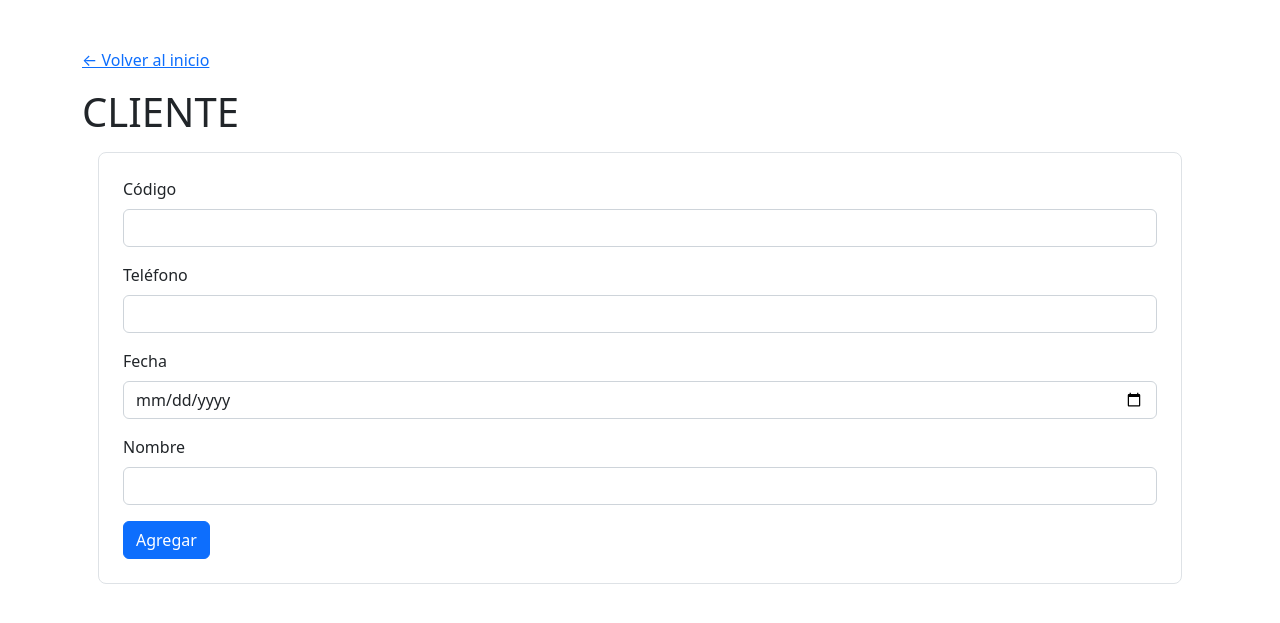
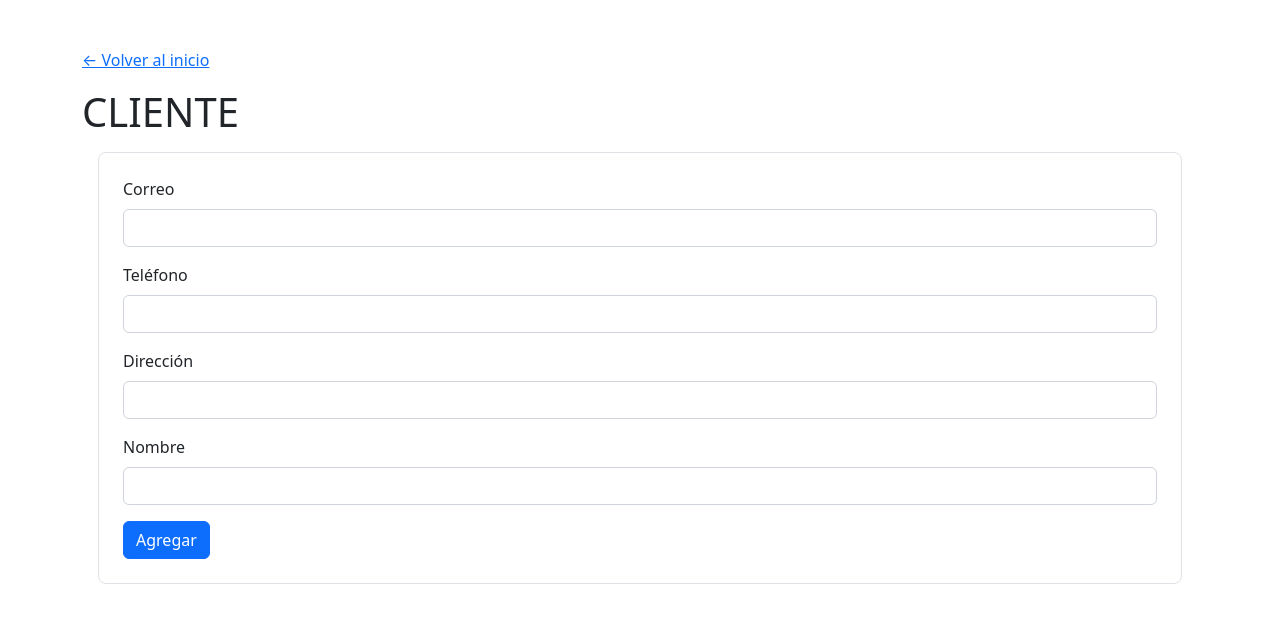
Before and after one commit to TheArchKnight/db-3, a PHP site: page /cliente/cliente.php in a window 1280 px wide. Shown: the top 623 px of the page. Run offline with PHP 8.4, Linux system fonts and the light colour scheme; data that the repository does not hold is empty.

```diff
--- a/pagina-web/cliente/cliente.php
+++ b/pagina-web/cliente/cliente.php
@@ -12,8 +12,8 @@ include "../includes/header.php";
     <form action="cliente_insert.php" method="post" class="form-group">
 
         <div class="mb-3">
-            <label for="codigo" class="form-label">Código</label>
-            <input type="number" class="form-control" id="codigo" name="codigo" required>
+            <label for="correo" class="form-label">Correo</label>
+            <input type="email" class="form-control" id="correo" name="correo" required>
         </div>
 
         <div class="mb-3">
@@ -22,8 +22,8 @@ include "../includes/header.php";
         </div>
 
         <div class="mb-3">
-            <label for="fecha" class="form-label">Fecha</label>
-            <input type="date" class="form-control" id="fecha" name="fecha" required>
+            <label for="direccion" class="form-label">Dirección</label>
+            <input type="text" class="form-control" id="direccion" name="direccion" required>
         </div>
 
         <div class="mb-3">
@@ -53,8 +53,8 @@ if($resultadoCliente and $resultadoCliente->num_rows > 0):
         <!-- Títulos de la tabla, cambiarlos -->
         <thead class="table-dark">
             <tr>
-                <th scope="col" class="text-center">Código</th>
-                <th scope="col" class="text-center">Teléfono</th>
+                <th scope="col" class="text-center">Correo</th>
+                <th scope="col" class="text-center">Dirección</th>
                 <th scope="col" class="text-center">Fecha</th>
                 <th scope="col" class="text-center">Nombre</th>
             </tr>
@@ -70,15 +70,15 @@ if($resultadoCliente and $resultadoCliente->num_rows > 0):
             <!-- Fila que se generará -->
             <tr>
                 <!-- Cada una de las columnas, con su valor correspondiente -->
-                <td class="text-center"><?= $fila["Código"]; ?></td>
+                <td class="text-center"><?= $fila["Correo"]; ?></td>
                 <td class="text-center"><?= $fila["Teléfono"]; ?></td>
-                <td class="text-center"><?= $fila["Fecha"]; ?></td>
+                <td class="text-center"><?= $fila["Rirección"]; ?></td>
                 <td class="text-center"><?= $fila["Nombre"]; ?></td>
 
                 <!-- Botón de eliminar. Debe de incluir la CP de la entidad para identificarla -->
                 <td class="text-center">
                     <form action="cliente_delete.php" method="post">
-                        <input hidden type="text" name="codigoEliminar" value="<?= $fila["Código"]; ?>">
+                        <input hidden type="text" name="correoEliminar" value="<?= $fila["Correo"]; ?>">
                         <button type="submit" class="btn btn-danger">Eliminar</button>
                     </form>
                 </td>
--- a/pagina-web/cliente/cliente_delete.php
+++ b/pagina-web/cliente/cliente_delete.php
@@ -4,10 +4,10 @@
 require('../config/conexion.php');
 
 // Sacar la CP de la entidad
-$codigoEliminar = $_POST["codigoEliminar"];
+$codigoEliminar = $_POST["correoEliminar"];
 
 // Query SQL a la BD
-$query = "DELETE FROM cliente WHERE codigo = '$codigoEliminar'";
+$query = "DELETE FROM cliente WHERE correo = '$correoEliminar'";
 
 // Ejecutar consulta
 $result = mysqli_query($conn, $query) or die(mysqli_error($conn));
--- a/pagina-web/cliente/cliente_insert.php
+++ b/pagina-web/cliente/cliente_insert.php
@@ -4,13 +4,13 @@
 require('../config/conexion.php');
 
 // Sacar los datos del formulario. Cada input se identifica con su "name"
-$codigo = $_POST["codigo"];
+$correo = $_POST["correo"];
 $telefono = $_POST["telefono"];
-$fecha = $_POST["fecha"];
+$direccion = $_POST["direccion"];
 $nombre = $_POST["nombre"];
 
 // Query SQL a la BD. Si tienen que hacer comprobaciones, hacerlas acá (Generar una query diferente para casos especiales)
-$query = "INSERT INTO `cliente`(`codigo`, `telefono`, `fecha`, `nombre`) VALUES (`$codigo`, `$telefono`, `$fecha`, `$nombre`)";
+$query = "INSERT INTO `cliente`(`correo`, `telefono`, `direccion`, `nombre`) VALUES (`$correo`, `$telefono`, `$direccion`, `$nombre`)";
 
 // Ejecutar consulta
 $result = mysqli_query($conn, $query) or die(mysqli_error($conn));
```
Also changed, not shown: pagina-web/proyecto/proyecto.php (+13 -45 lines), pagina-web/proyecto/proyecto_insert.php (+3 -4 lines).
